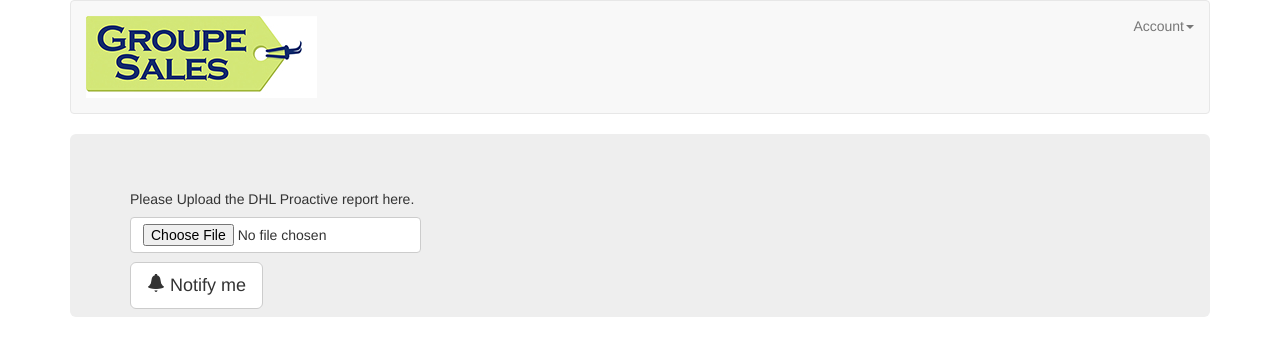
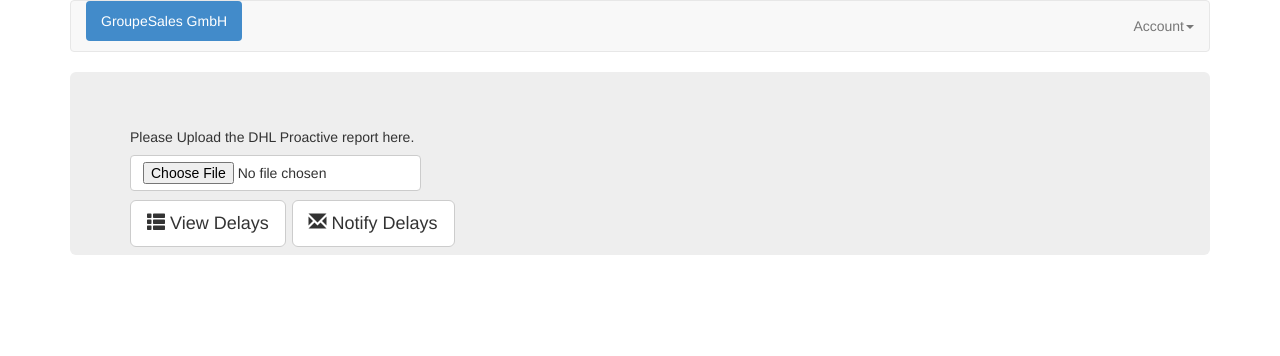
Before and after one commit to Chhabi/DHL_Notification, a plain HTML site: page index.html in a window 1280 px wide. Drawn offline with nearby package versions, Linux system fonts and the light colour scheme.

Commit message:
finalizing

```diff
--- a/index.html
+++ b/index.html
@@ -33,18 +33,24 @@
 			<nav class="navbar navbar-default" role="navigation">
 				<div class="navbar-header">
 					 <button type="button" class="navbar-toggle" data-toggle="collapse" data-target="#bs-example-navbar-collapse-1"> <span class="sr-only">Toggle navigation</span><span class="icon-bar"></span><span class="icon-bar"></span><span class="icon-bar"></span></button>
-					 <a class="navbar-brand" href="index.html"><b><img src="img/shop_logo.jpg"></b></a>
+					 <!-- <a class="navbar-brand" href="index.html"><b><img src="img/shop_logo.jpg"></b></a> -->
 				</div>
 
 				<div class="collapse navbar-collapse" id="bs-example-navbar-collapse-1">
-<!-- 					<ul class="nav navbar-nav">
-						<li class="active">
-							<a href="#">Link</a>
+					<ul class="nav navbar-nav">
+						<li>
+
+					 	<ul class="nav nav-pills nav-stacked">
+						  <li class="active">
+						    <a href="index.html">
+						      <span id="counter" class="badge pull-right"></span>
+						      GroupeSales GmbH
+						    </a>
+						  </li>
+						</ul>
+
 						</li>
-						<li>
-							<a href="#">Link</a>
-						</li>
-					</ul> -->
+					</ul>
 
 
 
@@ -101,9 +107,15 @@
 				<!-- uploading file here! -->
 				<!-- <form action="email.php" enctype="multipart/form-data" method="post">  -->
 				<input type="file" class="btn btn-default navbar-btn" id="files"></input>
-				<button onclick="showTextArea()" id="upload" type="button" class="btn btn-default btn-lg">
-					<span class="glyphicon glyphicon-bell"></span> Notify me
+
+				<button onclick="showTextArea(), showcount()" id="upload" type="button" class="btn btn-default btn-lg">
+					<span class="glyphicon glyphicon-th-list"></span> View Delays
 				</button>
+
+				<button onclick="emailme(), showcount()" id="emailme" type="button" class="btn btn-default btn-lg">
+					<span class="glyphicon glyphicon-envelope"></span> Notify Delays
+				</button>
+
 				<br/>
 				<br/>
 				<h4 style="margin-bottom:-10%;"id="status">
--- a/js/scripts.js
+++ b/js/scripts.js
@@ -5,7 +5,8 @@ function split_function(contents_file){
 	var daysinMonth = [31,28,31,30,31,30,31,31,30,31,30,31];
 
 	//we will push the order id in this array while looping through each line in DHL
-	var order_list = [];
+	window.order_list = [];
+
 
 	//days difference calculator
 	var difference_indays = [];
@@ -151,6 +152,12 @@ function showTextArea()
 }
 
 
+function showcount(){
+	var mycount = order_list.length;
+	document.getElementById("counter").innerHTML =  mycount;
+}
+
+
 
 
 function groupesales(){
```
